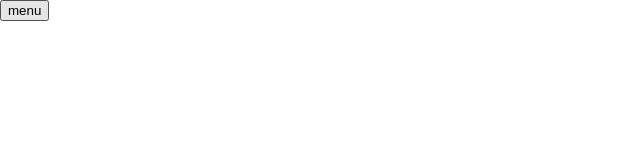
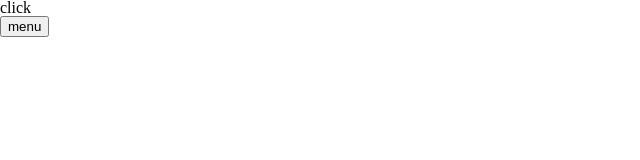
Before and after one commit to shyunju7/Come-See-Study, a React (Create React App) app in the folder book-service-app/: page / in a window 1280 px wide. Shown: the top 160 px of the page, without its empty margins (0-640 px from the left). Built offline with nearby package versions, Linux system fonts and the light colour scheme.

Commit message:
Feat set custom cursor

```diff
--- a/book-service-app/src/Route/Main/MainContainer.js
+++ b/book-service-app/src/Route/Main/MainContainer.js
@@ -1,4 +1,4 @@
-import React, { useState } from "react";
+import React, { useEffect, useRef, useState } from "react";
 import MainPresenter from "./MainPresenter";
 
 const testInfo = [
@@ -39,7 +39,23 @@ const testInfo = [
 
 const MainContainer = () => {
   const [show, setShow] = useState(false);
-  return <MainPresenter attrInfo={testInfo} show={show} setShow={setShow} />;
+  const textRef = useRef();
+  useEffect(() => {
+    document.addEventListener("mousemove", (e) => {
+      textRef.current.style.position = "absolute";
+      textRef.current.style.cursor = "default";
+      textRef.current.style.left = e.clientX + "px";
+      textRef.current.style.top = e.clientY + "px";
+    });
+  });
+  return (
+    <MainPresenter
+      attrInfo={testInfo}
+      show={show}
+      setShow={setShow}
+      textRef={textRef}
+    />
+  );
 };
 
 export default MainContainer;
--- a/book-service-app/src/Route/Main/MainPresenter.js
+++ b/book-service-app/src/Route/Main/MainPresenter.js
@@ -2,11 +2,12 @@ import React from "react";
 import Carousel from "../../Components/Carousel";
 import Menu from "../../Components/Menu";
 
-const MainPresenter = ({ attrInfo, show, setShow }) =>
+const MainPresenter = ({ attrInfo, show, setShow, textRef }) =>
   show ? (
     <Menu setShow={setShow} />
   ) : (
     <div>
+      <p ref={textRef}>click</p>
       <button onClick={() => setShow((prev) => !prev)}>menu</button>
     </div>
   );
```
